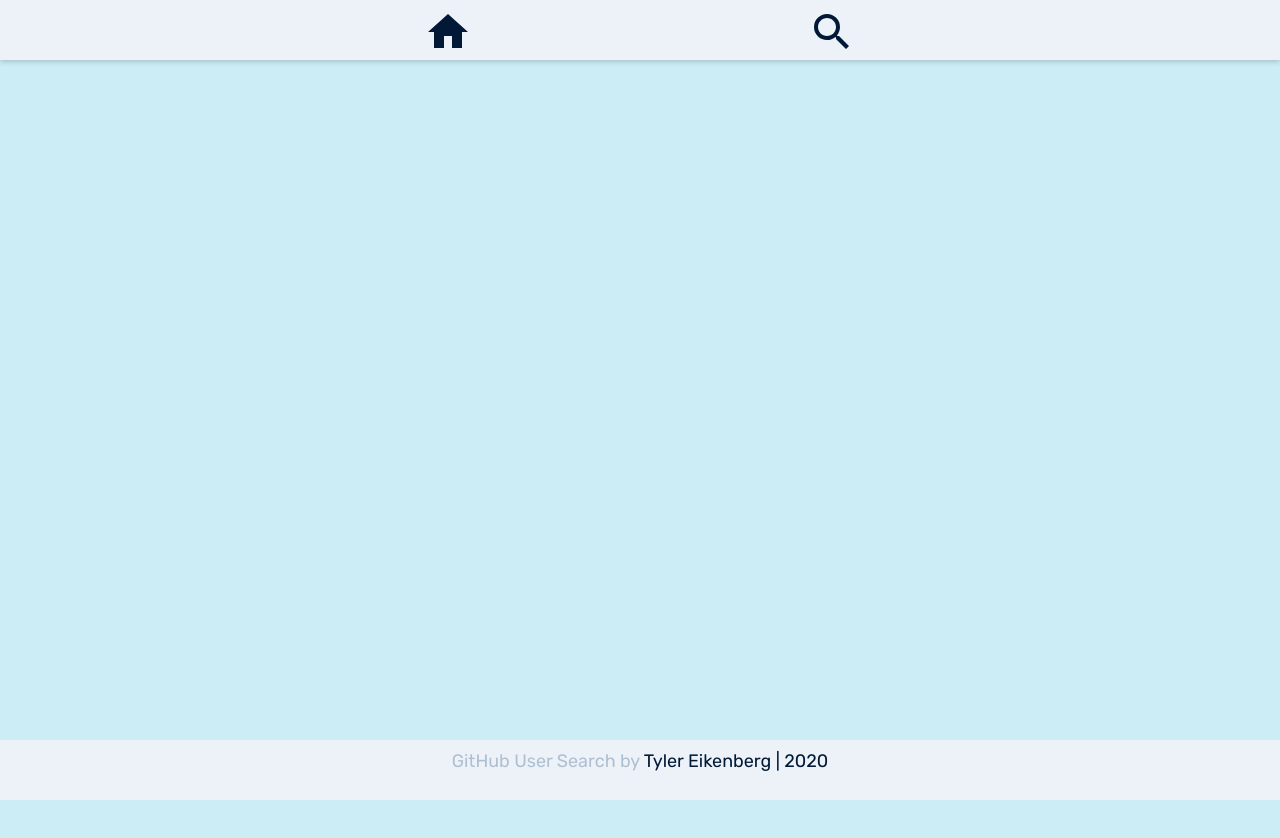
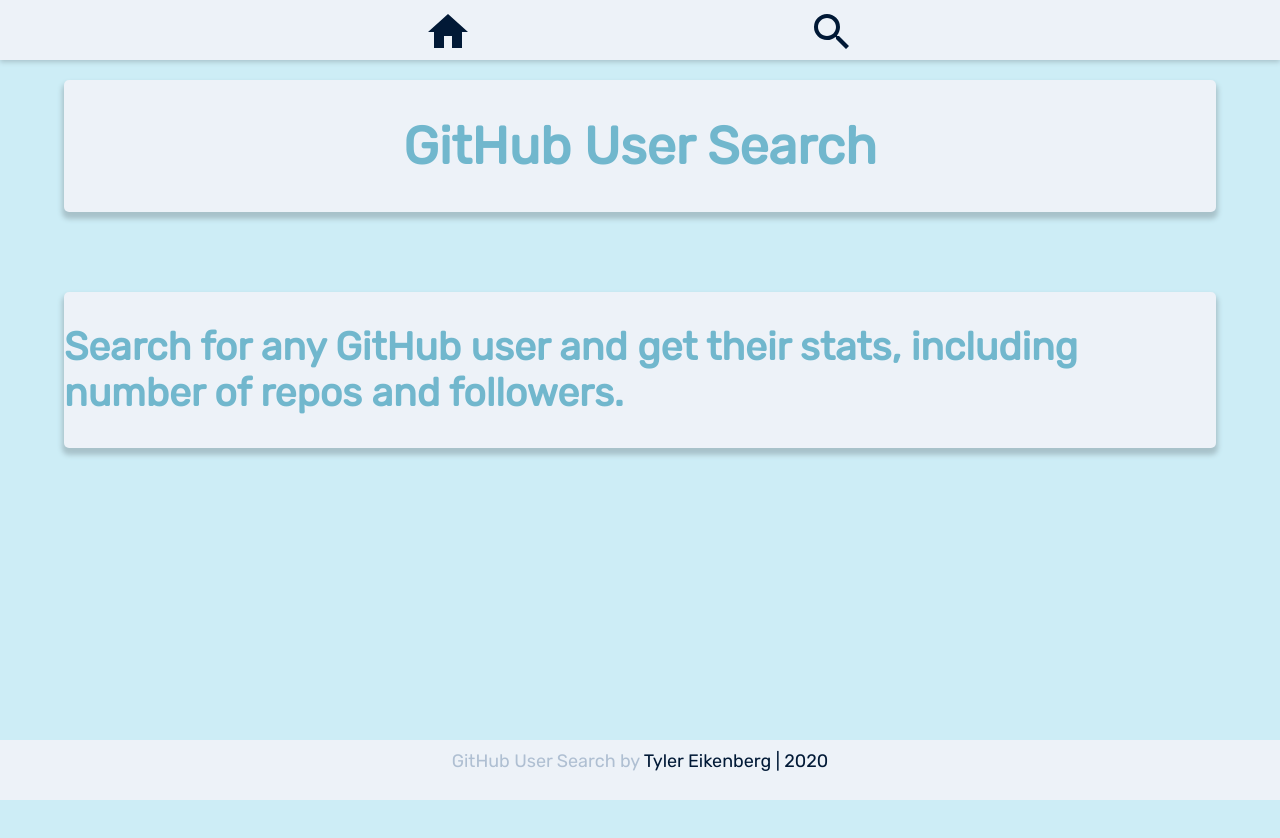
Before and after one commit to TylerEikenberg/GitHub-User-Search, a React (Create React App) app: page /home in a window 1280 px wide. Shown: the top 838 px of the page. Built offline with nearby package versions, Linux system fonts and the light colour scheme; no server answers.

Commit message:
adding to homepage

```diff
--- a/src/App/App.css
+++ b/src/App/App.css
@@ -63,4 +63,5 @@
   position: fixed;
   bottom: 0;
   font-size: calc(10px + 1vmin);
+  z-index: 5;
 }
--- a/src/App/App.js
+++ b/src/App/App.js
@@ -16,7 +16,7 @@
                 exact
                 className="NavBar-list"
                 activeClassName="NavBar-list-active"
-                to="/"
+                to="/home"
               >
                 <li>
                   <Icon
@@ -45,6 +45,7 @@
             </ul>
           </header>
           {/* <Redirect exact from="/" to="/search" /> */}
+          <Route path="/home" exact component={HomePage}></Route>
           <Route path="/" exact component={SearchPage}></Route>
           <Route path="/search" exact component={SearchPage}></Route>
           <Route path="/user/:name" component={UserDetailsPage} />
@@ -56,7 +57,6 @@
               target="_blank"
               href="https://tylereikenberg.dev/"
             >
-              {" "}
               Tyler Eikenberg | 2020
             </a>
           </footer>
--- a/src/Components/RepoBox/RepoBox.css
+++ b/src/Components/RepoBox/RepoBox.css
@@ -1,6 +1,6 @@
 .RepoBox-container {
   width: 90vw;
-  background-color: #edf2f8;
+  background-color: var(--sub-color);
   border-radius: 5px;
   display: flex;
   flex-direction: column;
--- a/src/Pages/HomePage/HomePage.css
+++ b/src/Pages/HomePage/HomePage.css
@@ -0,0 +1,16 @@
+.HomePage-container {
+  display: flex;
+  flex-direction: column;
+  justify-content: center;
+  align-items: center;
+  width: 90vw;
+  margin-top: 10vh;
+  background-color: var(--sub-color);
+  border-radius: 5px;
+  -webkit-box-shadow: 0px 5px 5px 2px rgba(168, 194, 202, 1);
+  -moz-box-shadow: 0px 5px 5px 2px rgba(168, 194, 202, 1);
+  box-shadow: 0px 5px 5px 2px rgba(168, 194, 202, 1);
+}
+.HomePage-title {
+  color: rgb(113, 183, 205);
+}
--- a/src/Pages/HomePage/HomePage.js
+++ b/src/Pages/HomePage/HomePage.js
@@ -1,7 +1,20 @@
 import React from "react";
+import "./HomePage.css";
 
 function HomePage() {
-  return <div>homepage</div>;
+  return (
+    <div>
+      <div className="HomePage-container">
+        <h1 className="HomePage-title">GitHub User Search</h1>
+      </div>
+      <div className="HomePage-container">
+        <h2 className="HomePage-title">
+          Search for any GitHub user and get their stats, including number of
+          repos and followers.
+        </h2>
+      </div>
+    </div>
+  );
 }
 
 export default HomePage;
```
